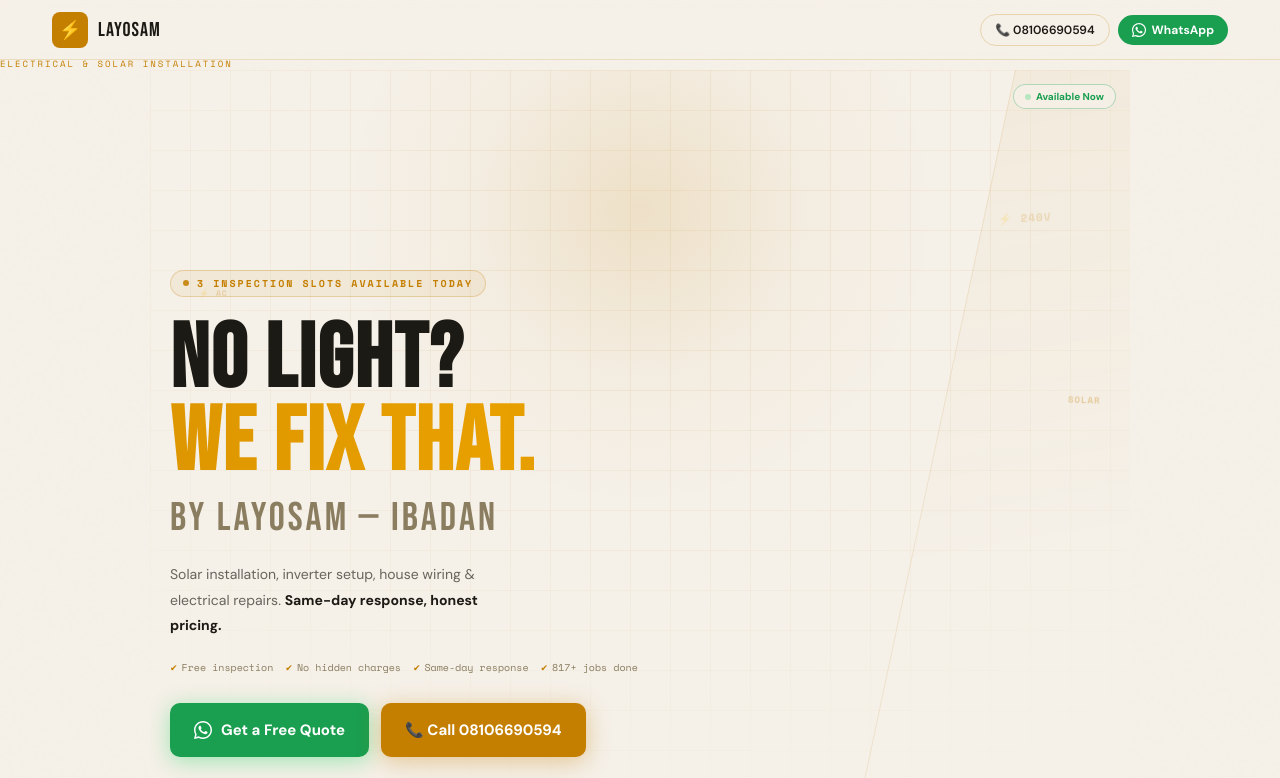
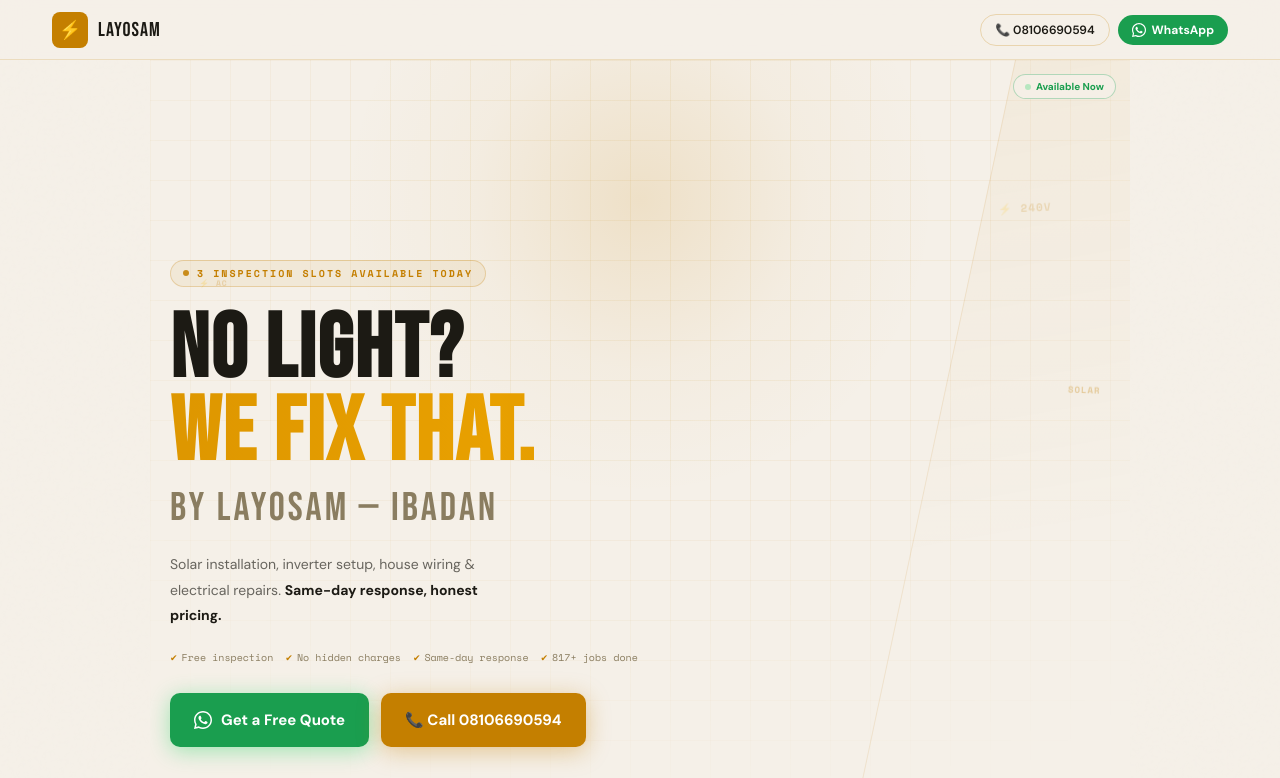
Before and after one commit to widemind-prog/layosam, a plain HTML site: page index.html in a window 1280 px wide. Shown: the top 778 px of the page. Drawn offline with nearby package versions, Linux system fonts and the light colour scheme.

Commit message:
Update index.html

```diff
--- a/index.html
+++ b/index.html
@@ -841,7 +841,6 @@ footer strong{color:#fff;}
 </nav>
 
 <!-- HERO -->
- <span class="brand-tag">ELECTRICAL &amp; SOLAR INSTALLATION</span>
 <section class="hero" style="padding:0;">
   <div class="hero-grid"></div>
   <div class="hero-glow"></div>
```
